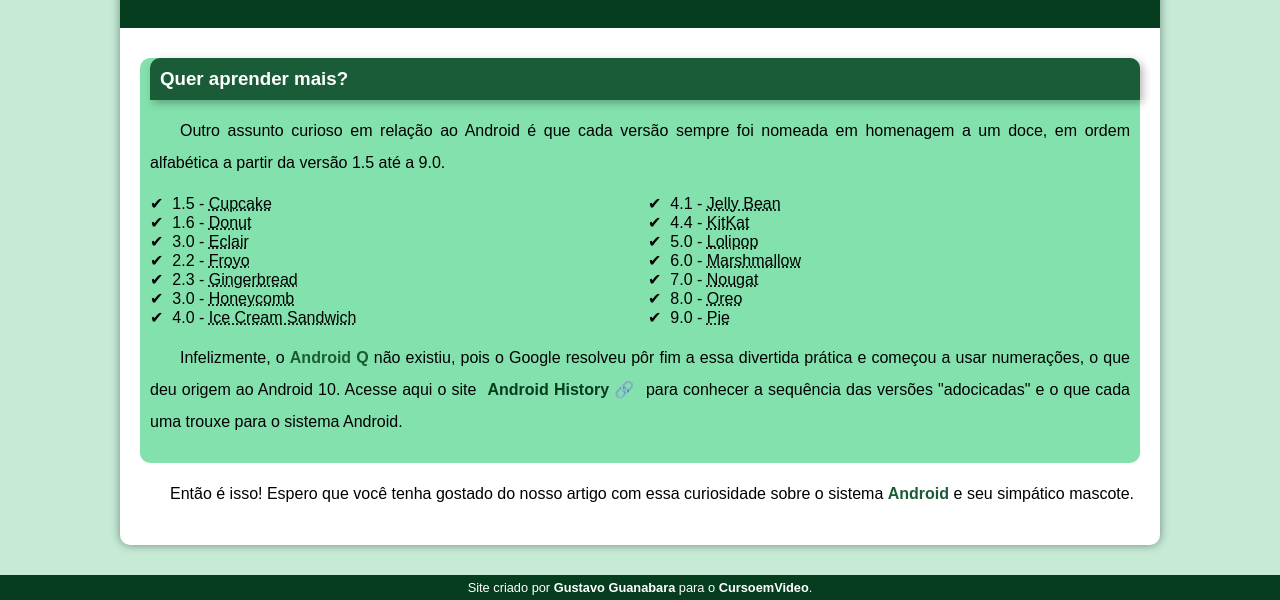
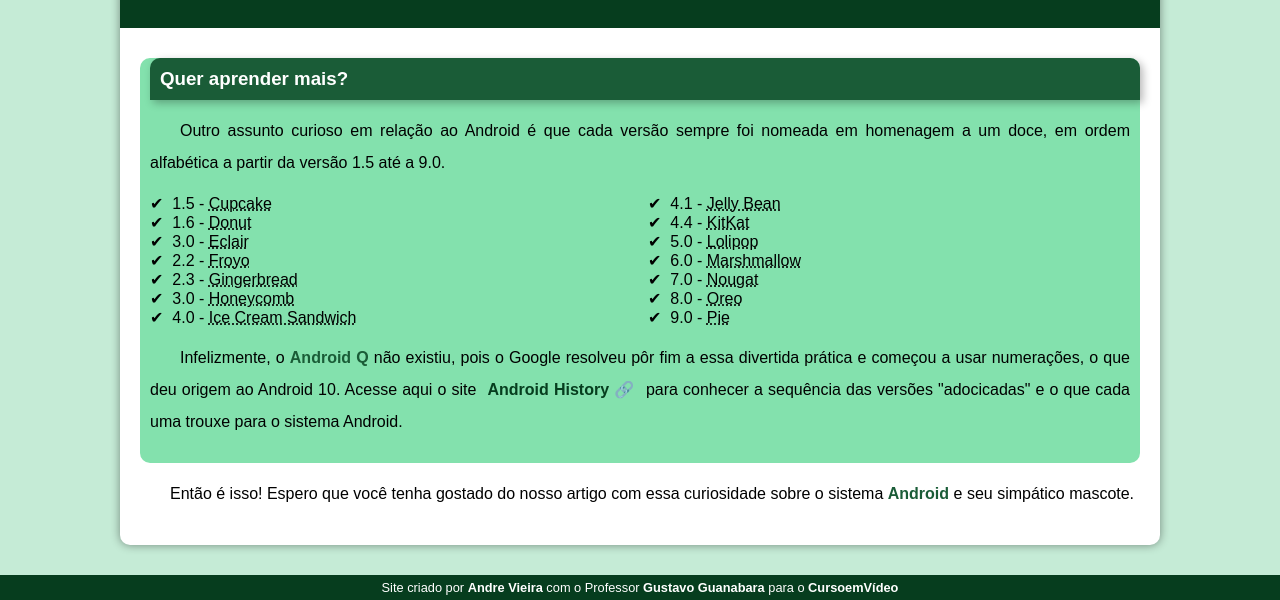
Before and after one commit to AndreVieira131987/projeto-android, a plain HTML site: page index.html in a window 1280 px wide. Shown: the part 2414-3014 px from the top of the page. Drawn offline with Linux system fonts and the light colour scheme.

Commit message:
atualizei o index

```diff
--- a/index.html
+++ b/index.html
@@ -82,7 +82,7 @@
         </article>
     </main>
     <footer>
-        <p>Site criado por <a href="https://gustavoguanabara.github.io/" target="_blank">Gustavo Guanabara</a> para o <a href="https://www.youtube.com/CursoemVideo" target="_blank">CursoemVideo</a>.</p>
+        <p>Site criado por <a href="https://github.com/AndreVieira131987" target="_blank">Andre Vieira</a> com o Professor <a href="https://gustavoguanabara.github.io" target="_blank">Gustavo Guanabara</a> para o <a href="https://cursoemvideo.com" target="_blank">CursoemVídeo</a></p>
     </footer>
 </body>
 </html>
```
